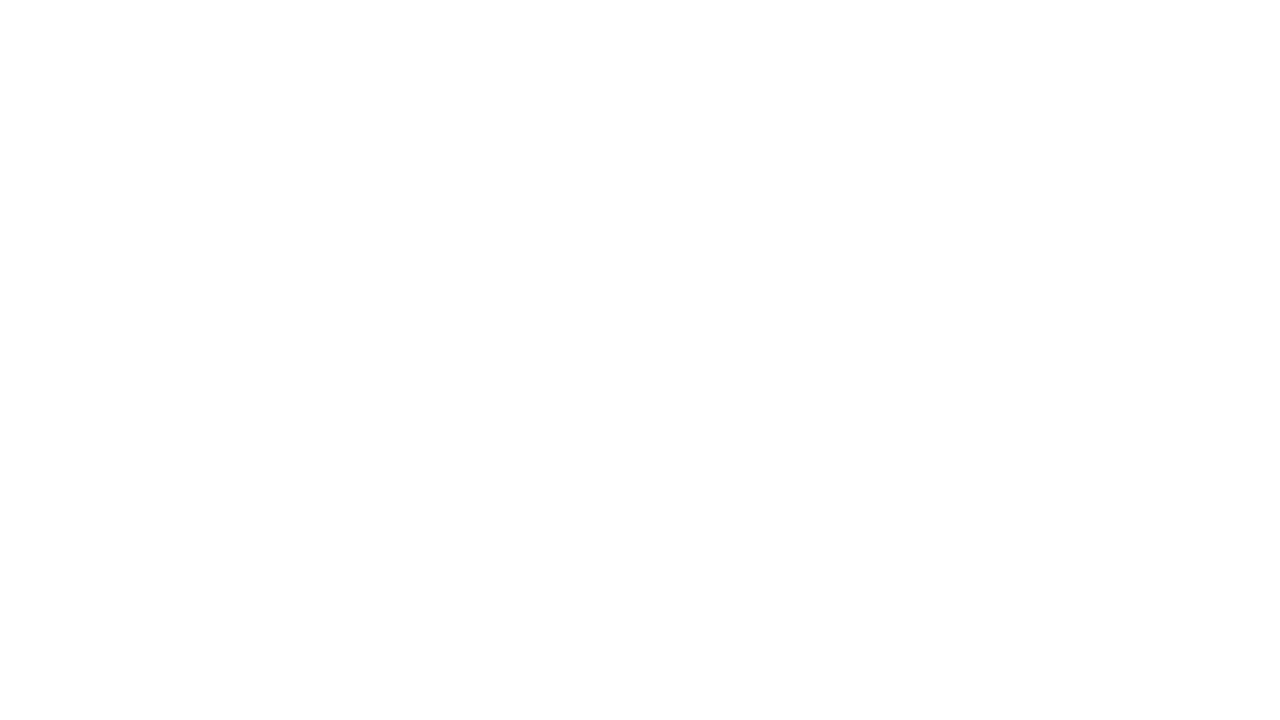
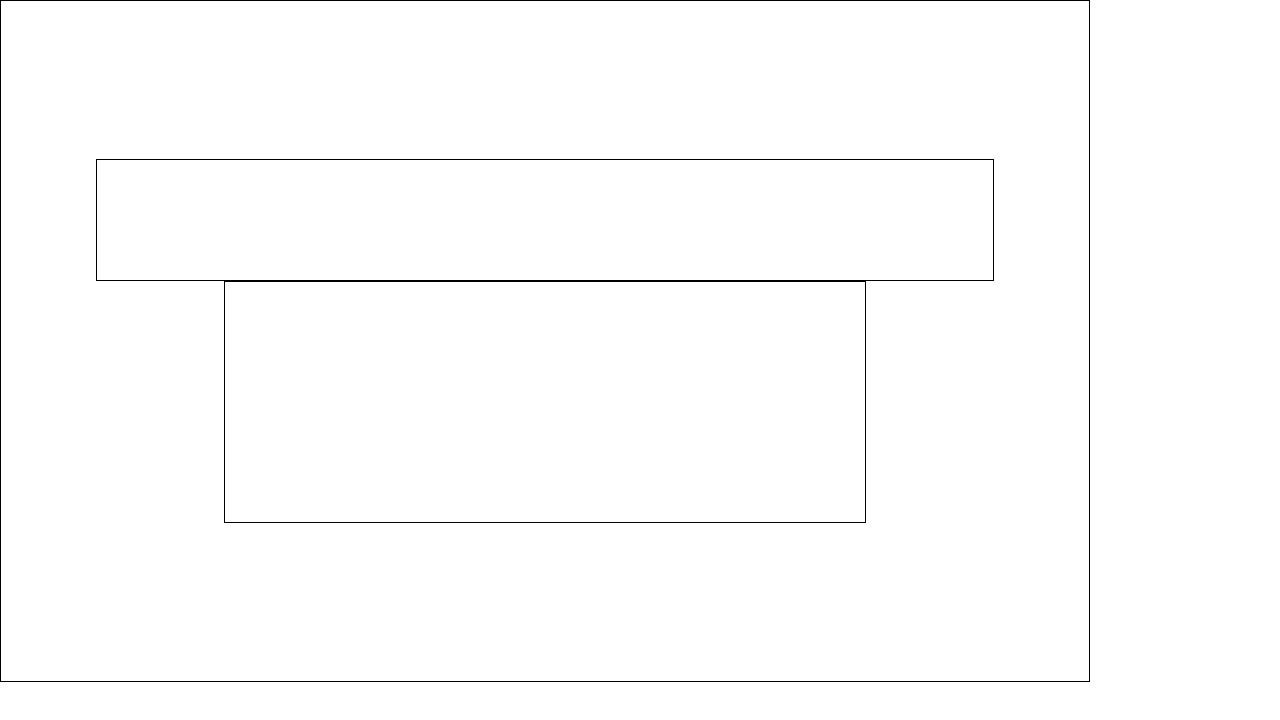
Before and after one commit to jeffersonteng/pomodoro, a plain HTML site: page index.html in a window 1280 px wide. Drawn offline with Linux system fonts and the light colour scheme.

Commit message:
Add basic styling, flexboxes

```diff
--- a/css/pomodoro.css
+++ b/css/pomodoro.css
@@ -1,3 +1,21 @@
 .container {
+    border: 1px solid black;
     display: flex;
+    justify-content: center;
+    flex-direction: column;
+    align-items: center;
+    width: 85vw;
+    height: 85vh;
 }
+
+.settings {
+    border: 1px solid black;
+    width: 70vw;
+    height: 15vh;
+}
+
+.timer {
+    border: 1px solid black;
+    width: 50vw;
+    height: 30vh;
+}
--- a/index.html
+++ b/index.html
@@ -3,8 +3,8 @@
 <head>
     <meta charset="UTF-8">
     <title>Title</title>
-    <style rel="css/reset.css"></style>
-    <style rel="css/pomodoro.css"></style>
+    <link rel="stylesheet" type="text/css" href="css/reset.css">
+    <link rel="stylesheet" type="text/css" href="css/pomodoro.css">
 </head>
 <body>
     <div class="container">
```
